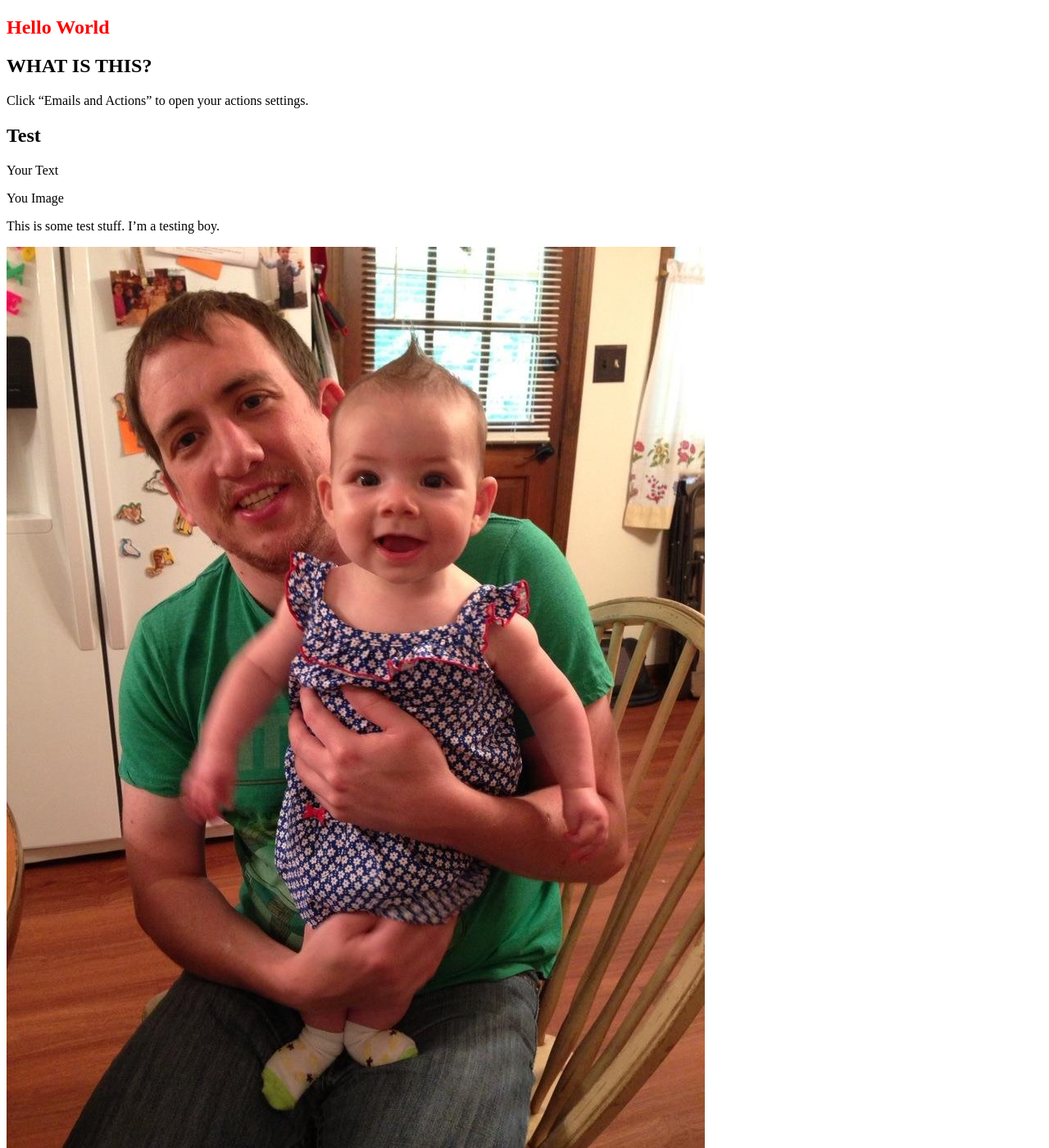
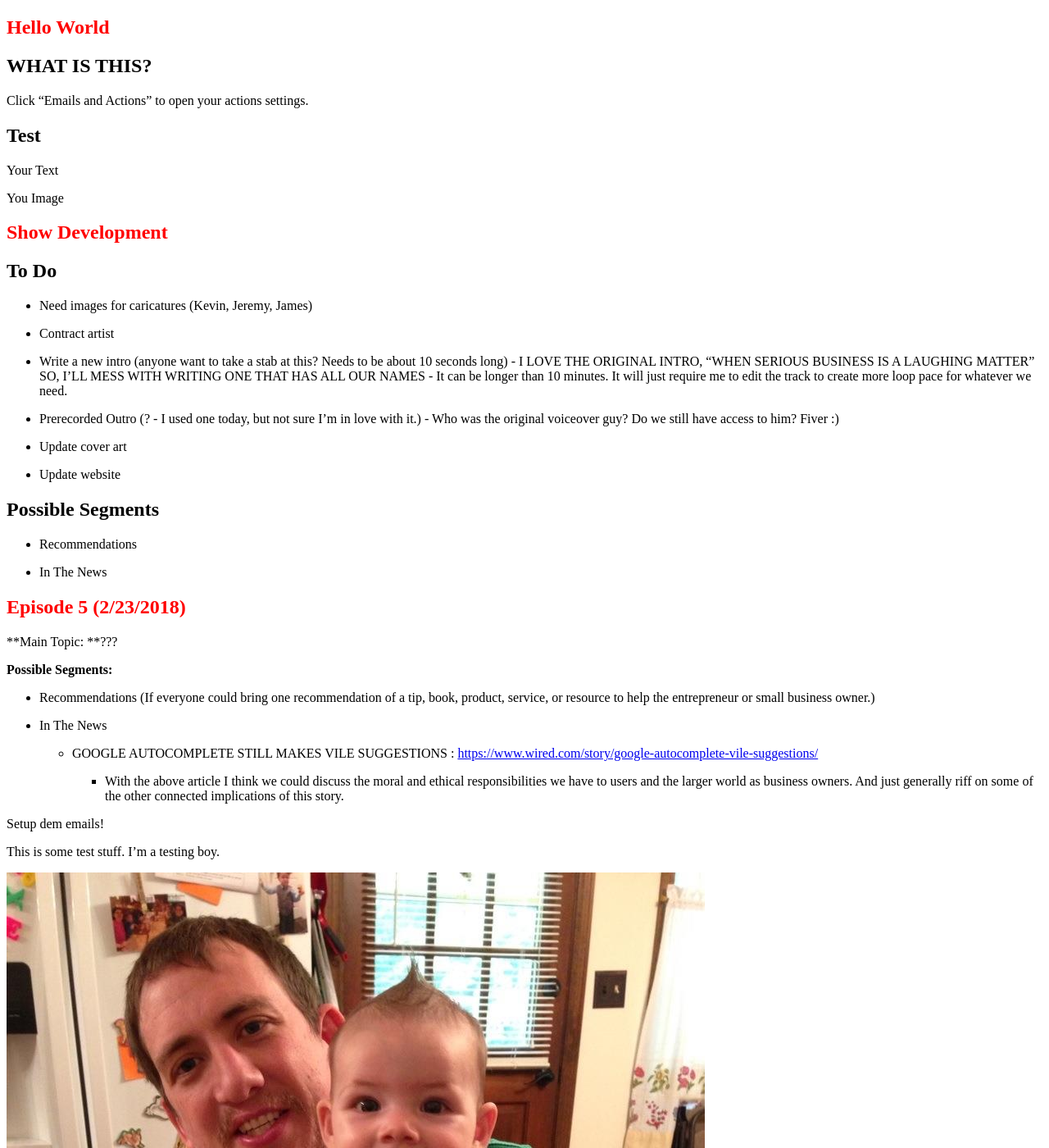
Before and after one commit to sisukalat/wpninjas.github.io, a Jekyll site: the page built from index.md, in a window 1280 px wide and 1400 px high. Shown: the whole window at 82% size. Built offline with Jekyll 4.4.1, drawn with Linux system fonts in a browser that asks for light colours; our own code applies the rules of GitHub Pages for plain Markdown files; a script that is not in the unit is left out; the repository's description, which GitHub fills in, is left out; some of the changed text lies outside the part shown.

Commit message:
Update default.html

```diff
--- a/_layouts/default.html
+++ b/_layouts/default.html
@@ -39,8 +39,8 @@
       <section>
 
       {{ content }}
-
-      {% for doc in site.docs sort: 'order' %}
+      {% assign docs = site.docs | sort: 'order' %}
+      {% for doc in docs %}
         {{ doc.content }}
       {% endfor %}
 
```
